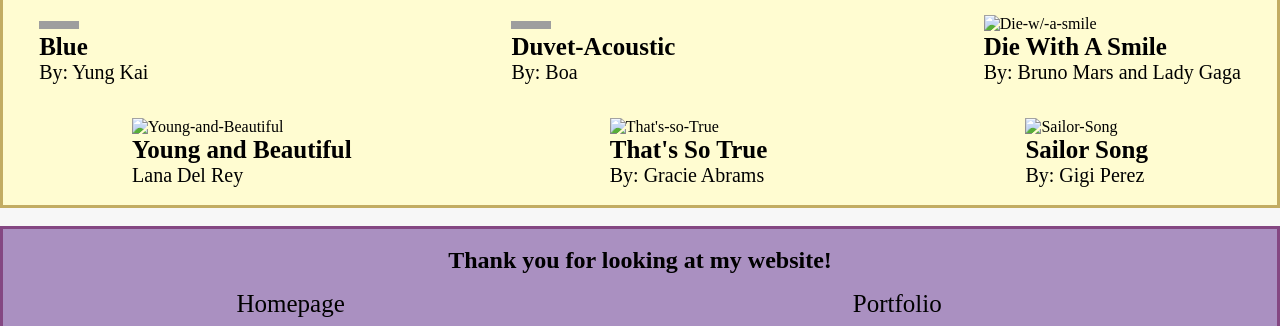
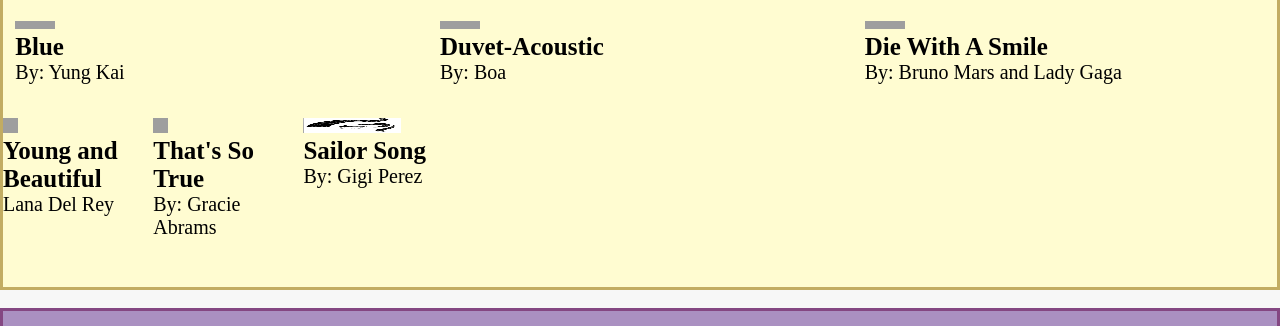
Before and after one commit to CartWebApp/portfolio-website-daisy-vang, a plain HTML site: page html/music.html in a window 1280 px wide. Shown: the part 669-995 px from the top of the page. Drawn offline with Linux system fonts and the light colour scheme; grey boxes are pictures that could not be loaded.

Commit message:
added the photos

```diff
--- a/html/music.html
+++ b/html/music.html
@@ -64,7 +64,7 @@
     </div>
 
     <div>
-        <img src="" alt="Die-w/-a-smile" width="10%" height="10%">
+        <img src="/img/-smile.png" alt="Die-w/-a-smile" width="10%" height="10%">
         <h4>Die With A Smile</h4>
         <p>By: Bruno Mars and Lady Gaga</p>
     </div>
@@ -74,19 +74,19 @@
 
 <div class="top4-6">
     <div>
-        <img src="" alt="Young-and-Beautiful" width="10%" height="10%">
+        <img src="/img/y&b.png" alt="Young-and-Beautiful" width="10%" height="10%">
         <h4>Young and Beautiful</h4>
         <p>Lana Del Rey</p>
     </div>
 
     <div>
-        <img src="" alt="That's-so-True" width="10%" height="10%">
+        <img src="/img/so-true.png" alt="That's-so-True" width="10%" height="10%">
         <h4>That's So True</h4>
         <p>By: Gracie Abrams</p>
     </div>
 
     <div>
-        <img src="" alt="Sailor-Song" width="10%" height="10%">
+        <img src="/img/sailer-song.jpg" alt="Sailor-Song" width="10%" height="10%">
         <h4>Sailor Song</h4>
         <p>By: Gigi Perez</p>
     </div>
```
